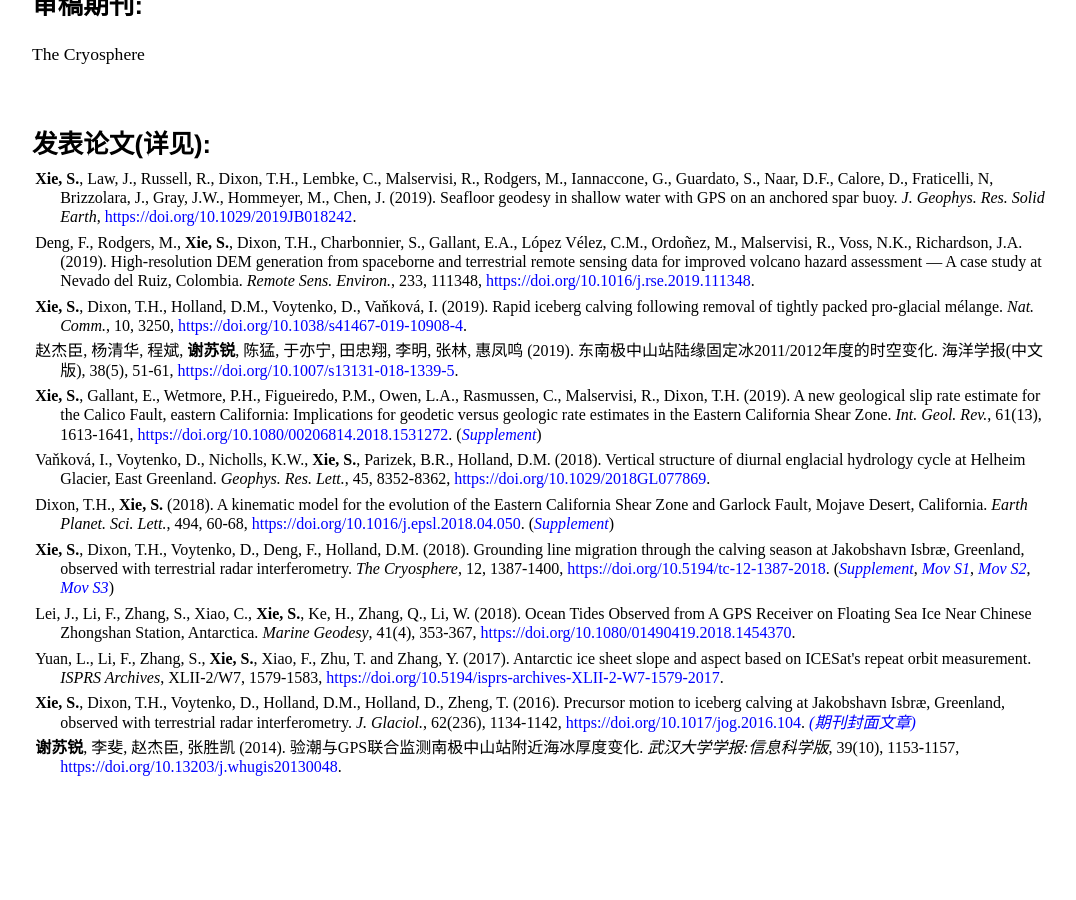
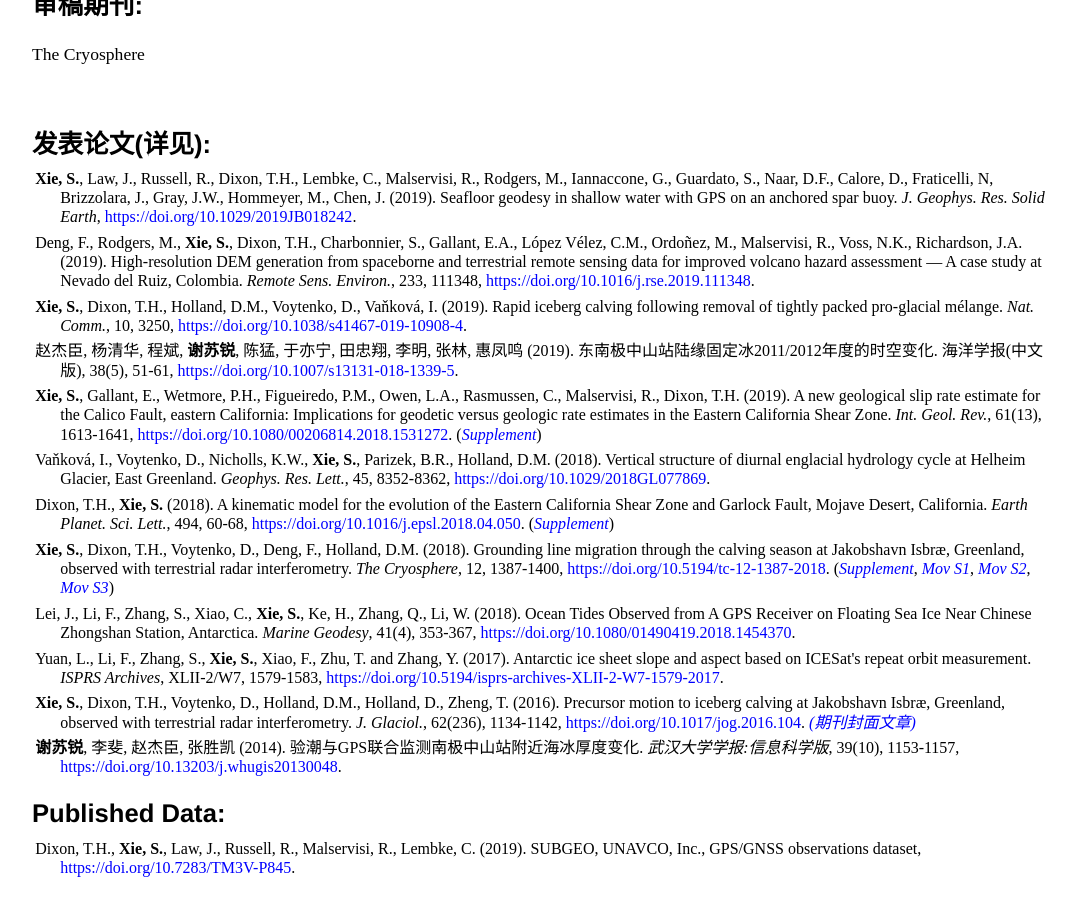
Before and after one commit to suruixie/suruixie.github.io, a Jekyll site: the page built from Chinese/index.html, in a window 1280 px wide and 900 px high, scrolled down 1236 px. Shown: the whole window, without its empty margins (96-1172 px from the left). Built offline with Jekyll 4.4.1, drawn with Linux system fonts in a browser that asks for light colours; a style sheet for code colours, icons or effects is not loaded; before the commit the page ends 2035 px from its top, so only the background shows below that.

Commit message:
Update index.html

```diff
--- a/Chinese/index.html
+++ b/Chinese/index.html
@@ -84,8 +84,14 @@ title: 苏锐的中文页面
 			<strong>Xie, S.</strong>, Dixon, T.H., Voytenko, D., Holland, D.M., Holland, D., Zheng, T. (2016). Precursor motion to iceberg calving at Jakobshavn Isbræ, Greenland, observed with terrestrial radar interferometry. <em>J. Glaciol.</em>, 62(236), 1134-1142, <a href="https://doi.org/10.1017/jog.2016.104" style="color:#0000FF;">https://doi.org/10.1017/jog.2016.104</a>. <em><a href="https://doi.org/10.1017/jog.2016.123" style="color:#0000FF;"> (期刊封面文章)</a></em> <br>
 		<p  class="publist" style="font-size:1.0em;">
 			<strong>谢苏锐</strong>, 李斐, 赵杰臣, 张胜凯 (2014). 验潮与GPS联合监测南极中山站附近海冰厚度变化. <em>武汉大学学报:信息科学版</em>, 39(10), 1153-1157, <a href="http://ch.whu.edu.cn/CN/abstract/abstract3086.shtml" style="color:#0000FF;">https://doi.org/10.13203/j.whugis20130048</a>. <br>
-           		<br style="line-height:6em">
+           		<br style="line-height:16em">
 	  	</p>
+
+		<h4 style="margin-bottom:0.3em;">Published Data: </h4>
+		<p  class="publist" style="font-size:1.0em;">
+			Dixon, T.H., <strong>Xie, S.</strong>, Law, J., Russell, R., Malservisi, R., Lembke, C. (2019). SUBGEO, UNAVCO, Inc., GPS/GNSS observations dataset, <a href="https://doi.org/10.7283/TM3V-P845" style="color:#0000FF;">https://doi.org/10.7283/TM3V-P845</a>. <br>
+		<br style="line-height:16em">
+		</p>
 	</div>
     </div>
 </body>
```
